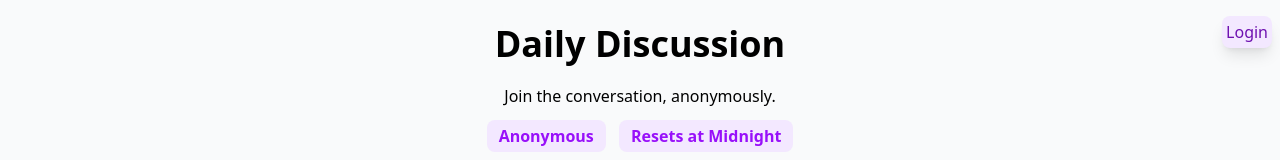
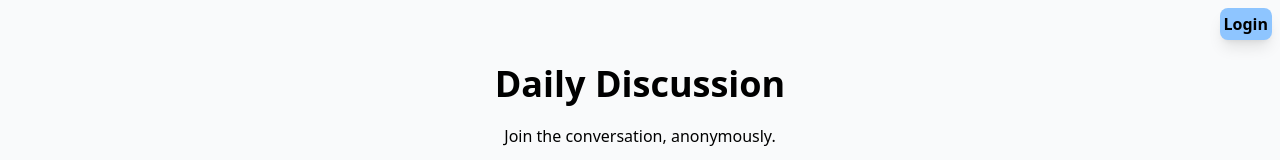
Before and after one commit to cs467-spring2025-discussion-app/capstone-discussion-app, a React (Vite) app in the folder frontend/: page / in a window 1280 px wide. Shown: the top 160 px of the page. Built offline with nearby package versions, Linux system fonts and the light colour scheme; no server answers.

Commit message:
refactor(react/auth): update css styles for visual and ux improvements

```diff
--- a/frontend/src/components/auth/AuthButton.jsx
+++ b/frontend/src/components/auth/AuthButton.jsx
@@ -14,7 +14,7 @@
       try {
         await authService.Logout();
         setUser(null);
-        window.location.reload()
+        window.location.reload();
       } catch (error) {
         console.error("Logout error:", error);
       }
@@ -32,7 +32,7 @@
   return (
     <button
       type="button"
-      className="text-purple-800 bg-purple-100 shadow-lg inline-block p-1 rounded-lg cursor-pointer"
+      className="p-1 rounded-md hover:bg-blue-400 cursor-pointer"
       onClick={handleAction}
     >
       {action.charAt(0).toUpperCase() + action.slice(1)}
--- a/frontend/src/components/auth/AuthMenu.jsx
+++ b/frontend/src/components/auth/AuthMenu.jsx
@@ -36,18 +36,21 @@
   }
 
   return (
-    <div className="m-2">
+    <div className="flex justify-end m-2">
       {isCheckingStatus ? ( // waiting for logged-in check
-        <span className="inline-block p-1">&nbsp;</span>
+        <span className="inline-block">&nbsp;</span>
       ) : !user ? ( // no user is logged in
-        <div className="absolute right-0 p-2 flex gap-2 items-center">
+        <div className="bg-blue-300 rounded-lg shadow-lg font-bold">
           <AuthButton action="login" />
         </div>
       ) : (
         // user is logged in
-        <div className="absolute right-0 p-2">
+        <div className="relative">
           <button
-            className="bg-blue-300 p-2 rounded-lg shadow-lg font-bold"
+            className="bg-blue-300 font-bold p-1
+              border-1 border-transparent rounded-md shadow-lg
+              cursor-pointer
+              hover:border-black"
             type="button"
             id="authDropdown"
             onClick={toggleDropdown}
@@ -55,7 +58,7 @@
             <div>{user.email}</div>
           </button>
           {isDropdownOpen && (
-            <div className="absolute right-0 m-2 flex flex-col max-w-max ">
+            <div className="text-lg bg-blue-300 max-w-max border-1 rounded-md shadow-xl absolute right-0 mt-2 flex flex-col">
               <AuthButton action="update" />
               <AuthButton action="logout" />
               <AuthButton action="delete" />
--- a/frontend/src/components/auth/form/DeleteBox.jsx
+++ b/frontend/src/components/auth/form/DeleteBox.jsx
@@ -37,7 +37,7 @@
     <div>
       <div className="flex-col items-center text-lg">
         <div className="flex justify-center">Delete account?</div>
-        <div className="mt-4 flex items-center">
+        <div className="mt-4 flex">
           <input
             type="checkbox"
             id="confirmDeleteCheckbox"
@@ -46,7 +46,10 @@
             className="mr-2"
           />
           <label htmlFor="confirmDeleteCheckbox">
-            Check to confirm. This cannot be undone!!
+            <div className="flex flex-col">
+              <p>Check to confirm. </p>
+              <p>This cannot be undone!!</p>
+            </div>
           </label>
         </div>
       </div>
```
